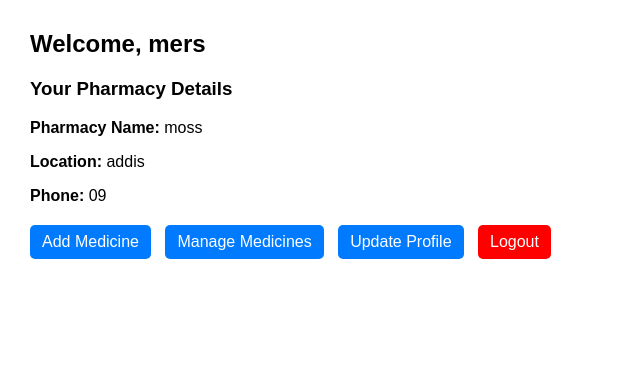
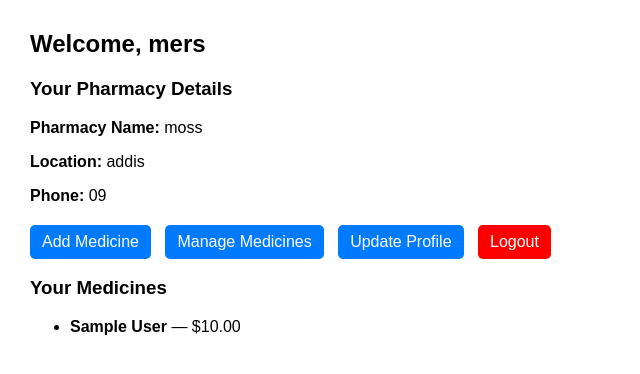
Before and after one commit to mussietarekegn/pharmacy-project, a Django app: template phrma/member/templates/member/pharmacy_dashboard.html in a window 1280 px wide. Shown: the top 374 px of the page, without its empty margins (0-640 px from the left). Run offline with Django 5.2, Linux system fonts and the light colour scheme; the template is opened without the code that fills it: values that come from a table or form of the project are taken from there, others are empty; data comes from the database, SQL or seed files in the repository; tables that the repository leaves empty hold one stand-in row (values such as "Sample post").

Commit message:
Enhanced pharmacy dashboard to display medicine list

```diff
--- a/phrma/member/templates/member/pharmacy_dashboard.html
+++ b/phrma/member/templates/member/pharmacy_dashboard.html
@@ -47,10 +47,25 @@
 
 <div class="nav-links">
     <a href="{% url 'add_medicine' %}" class="btn">Add Medicine</a>
-    <a href="#" class="btn">Manage Medicines</a> <!-- Week 3 -->
+    <a href="{% url 'medicine_list' %}" class="btn">Manage Medicines</a>
     <a href="{% url 'update_profile' %}" class="btn">Update Profile</a>
     <a href="{% url 'logout' %}" class="btn" style="background: red;">Logout</a>
 </div>
 
+
+<h3>Your Medicines</h3>
+
+{% if medicines %}
+    <ul>
+        {% for med in medicines %}
+            <li>
+                <strong>{{ med.name }}</strong> — ${{ med.price }}
+            </li>
+        {% endfor %}
+    </ul>
+{% else %}
+    <p>No medicines added yet.</p>
+{% endif %}
+
 </body>
 </html>
```
Also changed, not shown: phrma/member/views.py (+6 -1 lines).
